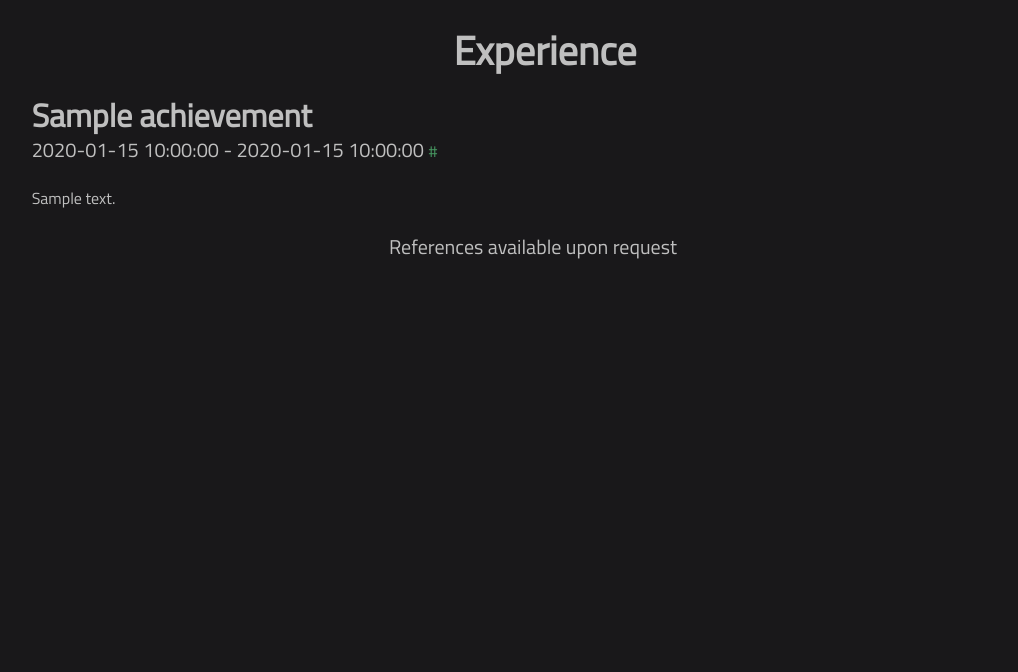
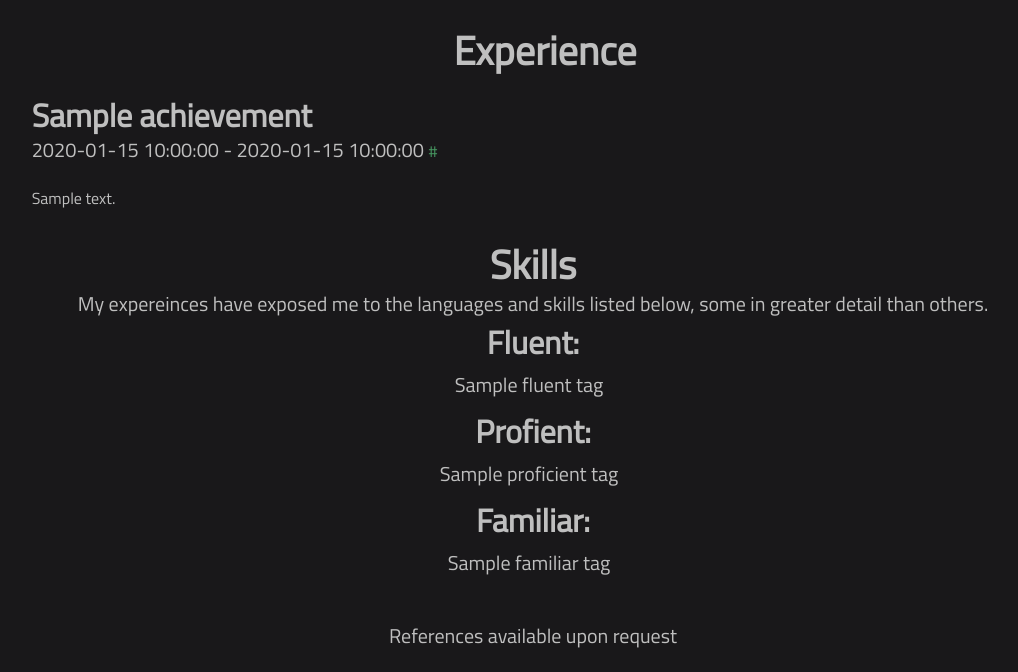
Before and after one commit to b3nd3r-dev/mb-resume, a Python web app: template app/templates/resume.html.j2 in a window 1280 px wide. Shown: the part 570-1242 px from the top of the page, without its empty margins (95-1113 px from the left). Before the commit the page ends 829 px from the top, so only its background shows below. Run offline with Jinja, Linux system fonts and the light colour scheme; the template is opened without the code that fills it: most values are stand-ins (such as "Sample title", 1, 10 or a date in 2020); some libraries are stand-ins or nearby versions.

Commit message:
pdf updates

```diff
--- a/app/templates/footer-base.html
+++ b/app/templates/footer-base.html
@@ -14,7 +14,7 @@
       <p class="subtitle has-text-link is-size-5 ">
         Max Bender - <a onclick="myFunction()">maxbbender@gmail.com</a>
       </p>
-      <a href="{{url_for('main.nothing')}}" class="button is-link is-outlined hvr-outline-in">Download
+      <a href="{{url_for('main.resume')}}" class="button is-link is-outlined hvr-outline-in">Download
         My
         Resume</a>
     </div>
--- a/app/templates/navbar-base.html
+++ b/app/templates/navbar-base.html
@@ -1,8 +1,7 @@
 {% set navigation_bar = [
     ('main.index', 'index', 'Home'),
     ('main.project', 'project', 'Projects'),
-    ('main.contact', 'contact', 'Contact'),
-    ('main.resume', 'resume', 'Resume')
+    ('main.contact', 'contact', 'Contact')
 ] -%}
 
 {% set navigation_bar_logged_in = [
--- a/app/templates/resume.html.j2
+++ b/app/templates/resume.html.j2
@@ -11,6 +11,7 @@
 
 <body>
   <div class="mx-5 my-5">
+    <!-- HEADER -->
     <section>
       <div class="columns" style="width: 100%;">
         <div class="column is-5 is-offset-1 ">
@@ -18,7 +19,8 @@
             This is a programaticaly generated resume, for an update to date & formatted version vist
             <a href="">Bender.io</a>
           </div>
-          <div class="title has-text-primary pt-3">Max Bender</div>
+          <div class="title has-text-primary pt-3">Max Bender
+          </div>
           <div class="title is-size-4 has-text-primary">{{aboutme.title}}</div>
           <div class="subtitle has-text-primary" style="margin-bottom:5px;">Email: maxbbender@gmail.com
           </div>
@@ -32,6 +34,7 @@
         </div>
       </div>
     </section>
+    <!-- PROJECTS -->
     <section>
       <div class="title has-text-primary has-text-centered is-size-2">Projects</div>
       {% for project in projects %}
@@ -51,6 +54,7 @@
         </div>
       </div>
     </section>
+    <!-- EXPERIENCE -->
     <section>
       <div class="title has-text-primary has-text-centered is-size-2 pt-2">Experience</div>
       {% for achievement in achievements %}
@@ -64,6 +68,36 @@
       </div>
       {% endfor %}
     </section>
+    <!-- SKILLS -->
+    <section>
+      <div class="columns" style="width: 100%;">
+        <div class="column has-text-centered py-5">
+          <div class="title has-text-primary has-text-centered is-size-2 pt-2">Skills</div>
+          <div class="subtitle has-text-primary has-text-centered pb-1">My expereinces have exposed me to the
+            languages and skills listed below, some in greater detail than others.</div>
+          <div class="title has-text-primary has-text-centered pb-2">Fluent:</div>
+          <div class="subtitle has-text-primary pb-3">{% for fluent_tag in fluent_tags %}{{fluent_tag.name}}<span
+              class="px-1"> </span>
+            {% endfor %}
+          </div>
+
+          <div class="title has-text-primary has-text-centered pb-2">Profient:</div>
+          <div class="subtitle has-text-primary pb-3">
+            {% for proficient_tag in proficient_tags %}{{proficient_tag.name}}<span class="px-1">
+            </span>
+            {% endfor %}
+          </div>
+          <div class="title has-text-primary has-text-centered pb-2">Familiar:</div>
+          <div class="subtitle has-text-primary pb-3">{% for familiar_tag in familiar_tags %}{{familiar_tag.name}}<span
+              class="px-1"> </span>
+            {% endfor %}
+          </div>
+
+        </div>
+
+      </div>
+    </section>
+    <!-- FOOTER -->
     <section class="mb-6">
       <div class="columns" style="width: 100%;">
         <div class="column has-text-centered py-5">
```
Also changed, not shown: app/blueprints/main.py (+14 -15 lines).
